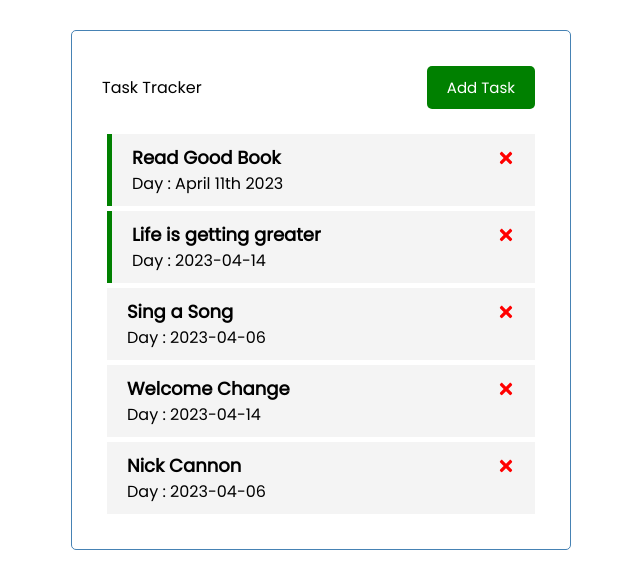
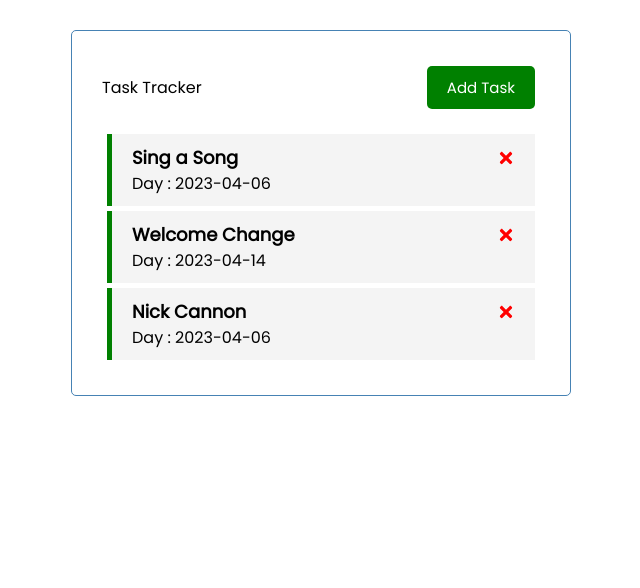
Before and after one commit to GHOST-Aram/my-first-react-app, a React (Create React App) app: page / in a window 1280 px wide. Shown: the top 588 px of the page, without its empty margins (319-959 px from the left). Built offline with nearby package versions, Linux system fonts and the light colour scheme; data requests are answered from the project's data file.

Commit message:
Chore: Install react-router-dom

```diff
--- a/db.json
+++ b/db.json
@@ -1,33 +1,21 @@
 {
   "tasks": [
     {
-      "id": 4,
-      "text": "Read Good Book",
-      "day": "April 11th 2023",
-      "reminder": true
-    },
-    {
-      "text": "Life is getting greater",
-      "day": "2023-04-14",
-      "reminder": true,
-      "id": 5
-    },
-    {
       "text": "Sing a Song",
       "day": "2023-04-06",
-      "reminder": false,
+      "reminder": true,
       "id": 6
     },
     {
       "text": "Welcome Change",
       "day": "2023-04-14",
-      "reminder": false,
+      "reminder": true,
       "id": 7
     },
     {
       "text": "Nick Cannon",
       "day": "2023-04-06",
-      "reminder": false,
+      "reminder": true,
       "id": 8
     }
   ]
--- a/package.json
+++ b/package.json
@@ -10,6 +10,7 @@
     "react": "^18.2.0",
     "react-dom": "^18.2.0",
     "react-icons": "^4.8.0",
+    "react-router-dom": "^6.10.0",
     "react-scripts": "5.0.1",
     "web-vitals": "^2.1.4"
   },
--- a/src/App.js
+++ b/src/App.js
@@ -5,7 +5,7 @@ import { fetchData, fetchTask }  from "./data/data"
 import { useState, useEffect } from "react"
 import { TaskForm } from './components/taskForm';
 
-function App() {
+const App = () => {
   // Task form is displayed
   const [taskForm, setTaskForm] = useState(false)
 
```
Also changed, not shown: 1 other file (tests, documents, lock files or other folders).
